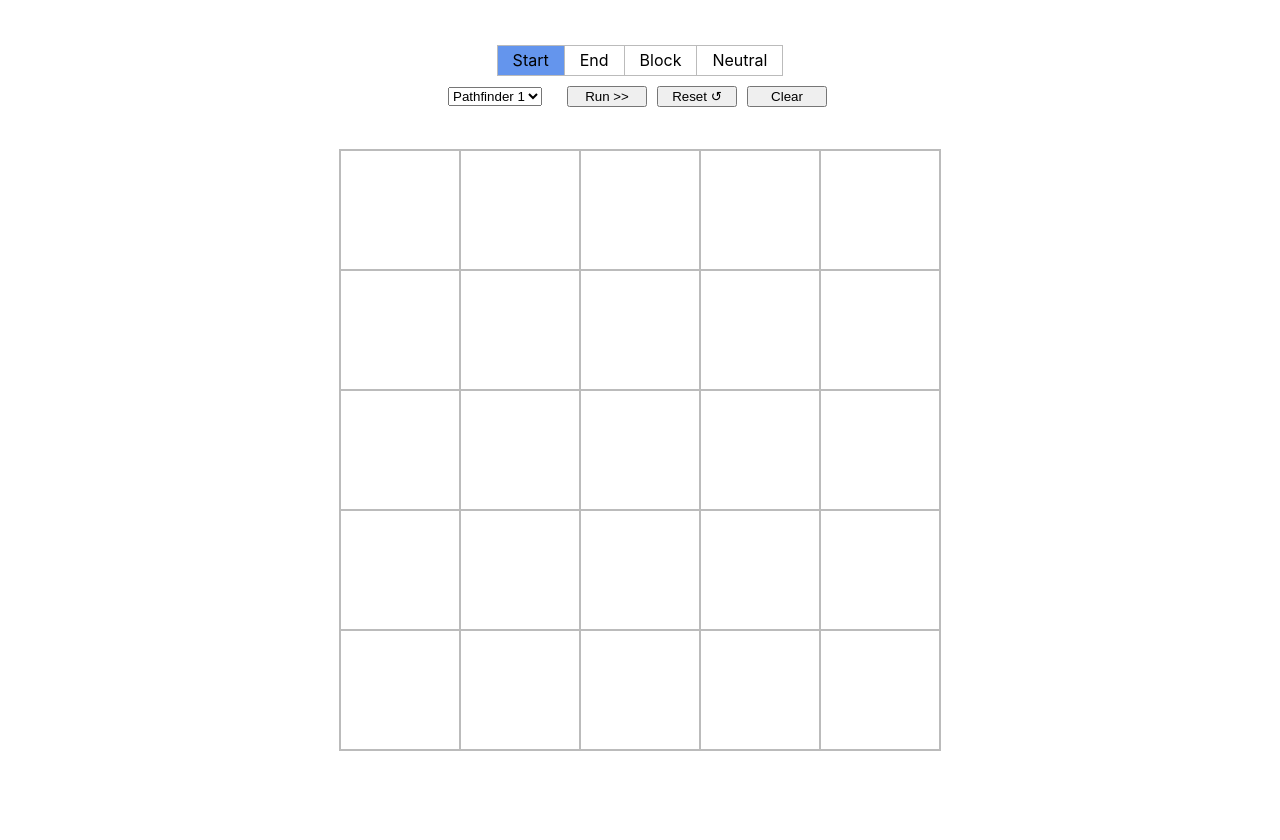
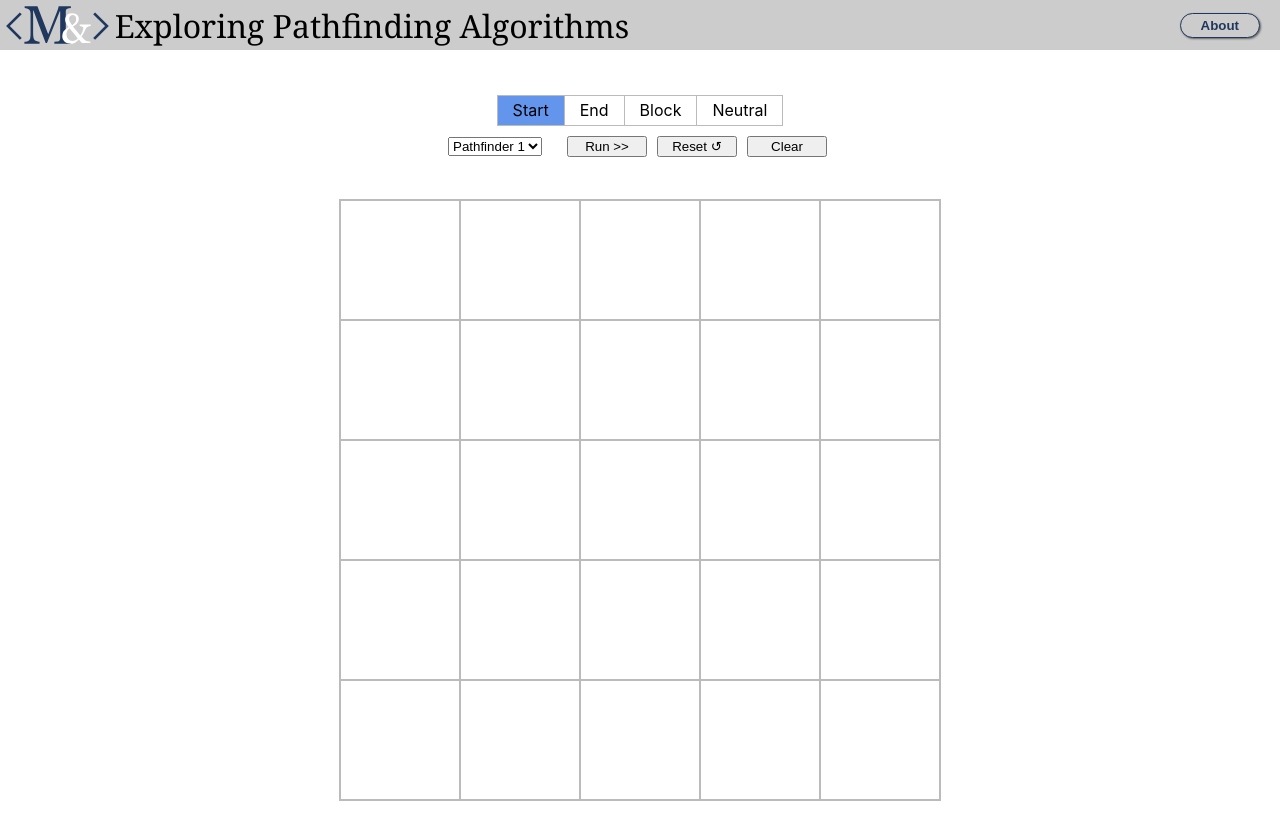
Before and after one commit to markandmarkup/pathfinding, a React (Create React App) app: page / in a window 1280 px wide. Shown: the top 840 px of the page. Before the commit the page ends 800 px from the top, so only its background shows below. Built offline with nearby package versions, Linux system fonts and the light colour scheme.

Commit message:
Added header to FE

```diff
--- /dev/null
+++ b/src/Header/Header.css
@@ -0,0 +1,74 @@
+.header {
+    position: fixed;
+    top: 0;
+    left: 0;
+    width: 100%;
+}
+
+.headerBar {
+    display: flex;
+    align-items: center;
+    justify-content: space-between;
+    width: 100%;
+    background-color: #ccc;
+    font-family: Georgia, 'Times New Roman', Times, serif;
+}
+
+.titleContainer {
+    display: flex;
+    flex-grow: 1;
+    align-items: center;
+    height: 50px;
+}
+
+.pageTitle {
+    margin: 0;
+    padding: 0;
+    font-weight: normal;
+}
+
+.headerLogo {
+    height: 100%;
+    width: auto;
+    padding: 6px;
+}
+
+.navLinks {
+    margin: 5px 20px;
+}
+
+.navLinks button {
+    display: inline-block;
+    padding: 4px 20px;
+    border: 1px solid #20385e;
+    background: #ccc;
+    color: #20385e;
+    border-radius: 20px;
+    text-decoration: none;
+    font-weight: bold;
+    transition: background 0.5s;
+    cursor: pointer;
+    outline: none;
+    box-shadow: 1px 1px 2px rgba(0,0,0,0.5);
+
+}
+
+.navLinks button:hover {
+    background: #eee;
+}
+
+.navLinks button:focus, .navLinks button:active:focus {
+    box-shadow: 1px 1px 3px rgba(85, 116, 255, 0.8);
+}
+
+.navLinks button:active {
+    background: #bbb;
+    transition: none;
+    outline: none;
+}
+
+.aboutBox {
+    transition: height 1s ease-in-out;
+    overflow: hidden;
+    background-color: #eee;
+}
--- /dev/null
+++ b/src/Header/Header.tsx
@@ -0,0 +1,41 @@
+import React from 'react';
+import './Header.css';
+
+interface HeaderState {
+    showAbout: boolean;
+}
+
+class Header extends React.Component {
+
+    state = {
+        showAbout: false
+    }
+
+    toggleAbout() : void {
+        this.setState({
+            showAbout: !this.state.showAbout
+        })
+    }
+
+    render() {
+        return (
+            <div className="header">
+                <header className="headerBar">
+                    <div className="titleContainer">
+                        <img src="./images/mamu-logo.svg" alt="Mark and Markup logo" className="headerLogo"/>
+                        <h1 className="pageTitle">Exploring Pathfinding Algorithms</h1>
+                    </div>
+                    <nav className="navLinks">
+                        <button type="button" onClick={ ()=> {this.toggleAbout()} }>About</button>
+                    </nav>
+                </header>
+                <div className="aboutBox" style={{height: this.state.showAbout ? "auto" : 0}}>
+                    <p>About this app</p>
+                </div>
+            </div>
+        );
+    }
+
+}
+
+export default Header;
--- a/src/Pathfinder/Pathfinder.css
+++ b/src/Pathfinder/Pathfinder.css
@@ -1,7 +1,7 @@
 .pathfinder {
   text-align: center;
   width: 600px;
-  margin: 50px auto;
+  margin: 100px auto;
 }
 
 .gridBuildOptions {
--- a/src/index.tsx
+++ b/src/index.tsx
@@ -3,9 +3,11 @@ import ReactDOM from 'react-dom';
 import './index.css';
 import Pathfinder from './Pathfinder/Pathfinder';
 import * as serviceWorker from './serviceWorker';
+import Header from './Header/Header';
 
 ReactDOM.render(
   <React.StrictMode>
+    <Header />
     <Pathfinder />
   </React.StrictMode>,
   document.getElementById('root')
```
Also changed, not shown: public/images/mamu-logo.svg.
